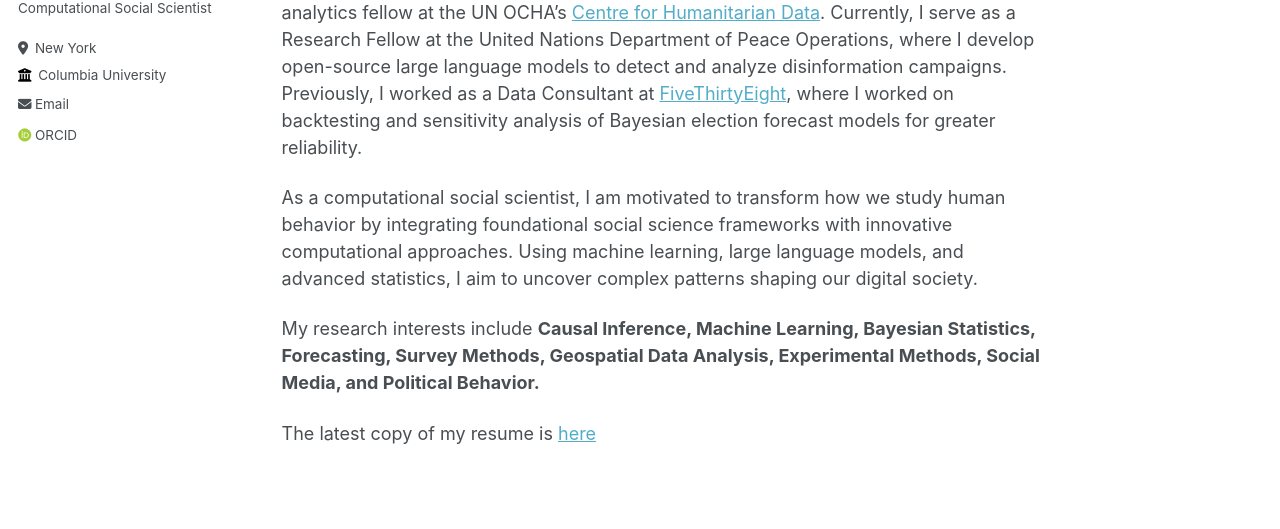
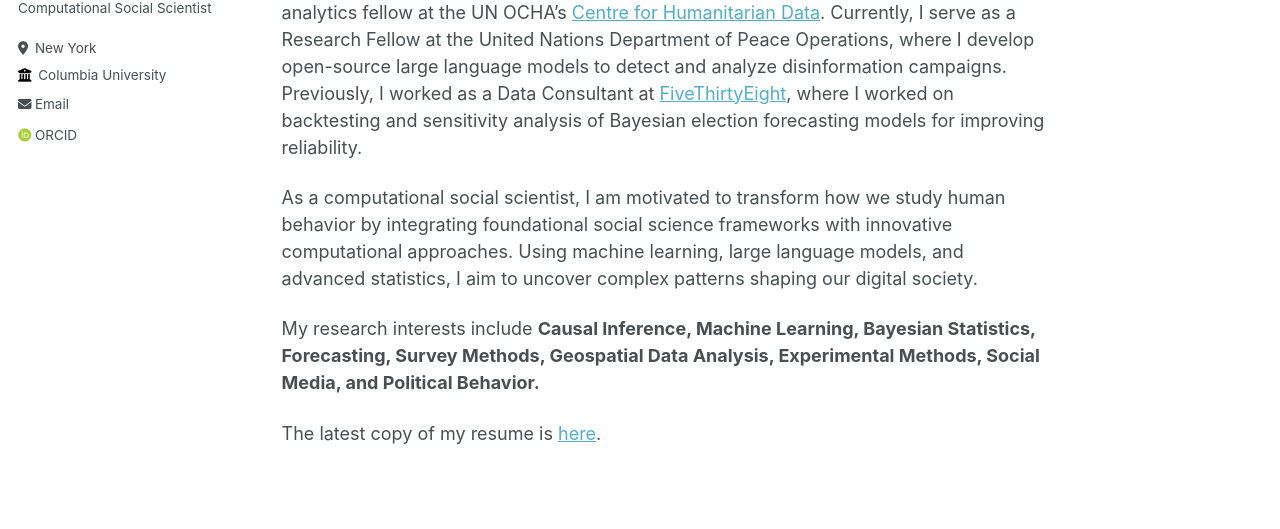
Before and after one commit to manusingh3/manusingh3.github.io, a Jekyll site: the page built from _pages/about.md, in a window 1280 px wide and 1153 px high. Shown: the part 284-813 px from the top of the window. Built offline with Jekyll 4.4.1, drawn with Linux system fonts in a browser that asks for light colours; some web fonts are replaced.

Commit message:
Update about.md

```diff
--- a/_pages/about.md
+++ b/_pages/about.md
@@ -8,10 +8,10 @@
 
 <h2> A little about me </h2>
 
-I am a doctoral candidate in the [Political Science](https://polisci.columbia.edu/content/manu-singh) department at Columbia University. My academic journey has been enriched by diverse experiences, including roles as a Research Specialist II at Princeton University's [Empirical Studies of Conflict](https://esoc.princeton.edu/) and predictive analytics fellow at the UN OCHA's [Centre for Humanitarian Data](https://data.humdata.org/). Currently, I serve as a Research Fellow at the United Nations Department of Peace Operations, where I develop open-source large language models to detect and analyze disinformation campaigns. Previously, I worked as a Data Consultant at [FiveThirtyEight](https://projects.fivethirtyeight.com/), where I worked on backtesting and sensitivity analysis of Bayesian election forecast models for greater reliability.
+I am a doctoral candidate in the [Political Science](https://polisci.columbia.edu/content/manu-singh) department at Columbia University. My academic journey has been enriched by diverse experiences, including roles as a Research Specialist II at Princeton University's [Empirical Studies of Conflict](https://esoc.princeton.edu/) and predictive analytics fellow at the UN OCHA's [Centre for Humanitarian Data](https://data.humdata.org/). Currently, I serve as a Research Fellow at the United Nations Department of Peace Operations, where I develop open-source large language models to detect and analyze disinformation campaigns. Previously, I worked as a Data Consultant at [FiveThirtyEight](https://projects.fivethirtyeight.com/), where I worked on backtesting and sensitivity analysis of Bayesian election forecasting models for improving reliability.
 
 As a computational social scientist, I am motivated to transform how we study human behavior by integrating foundational social science frameworks with innovative computational approaches. Using machine learning, large language models, and advanced statistics, I aim to uncover complex patterns shaping our digital society.
 
 My research interests include **Causal Inference, Machine Learning, Bayesian Statistics, Forecasting, Survey Methods, Geospatial Data Analysis, Experimental Methods, Social Media, and Political Behavior.**
 
-The latest copy of my resume is [here](https://www.dropbox.com/scl/fi/w03s9afcivt22h49m7z89/MSB_CV_Nov2024.pdf?rlkey=cdss6b26lc03z0v4za102qttm&st=72c7p936&dl=0)
+The latest copy of my resume is [here](https://www.dropbox.com/scl/fi/w03s9afcivt22h49m7z89/MSB_CV_Nov2024.pdf?rlkey=cdss6b26lc03z0v4za102qttm&st=72c7p936&dl=0).
```
